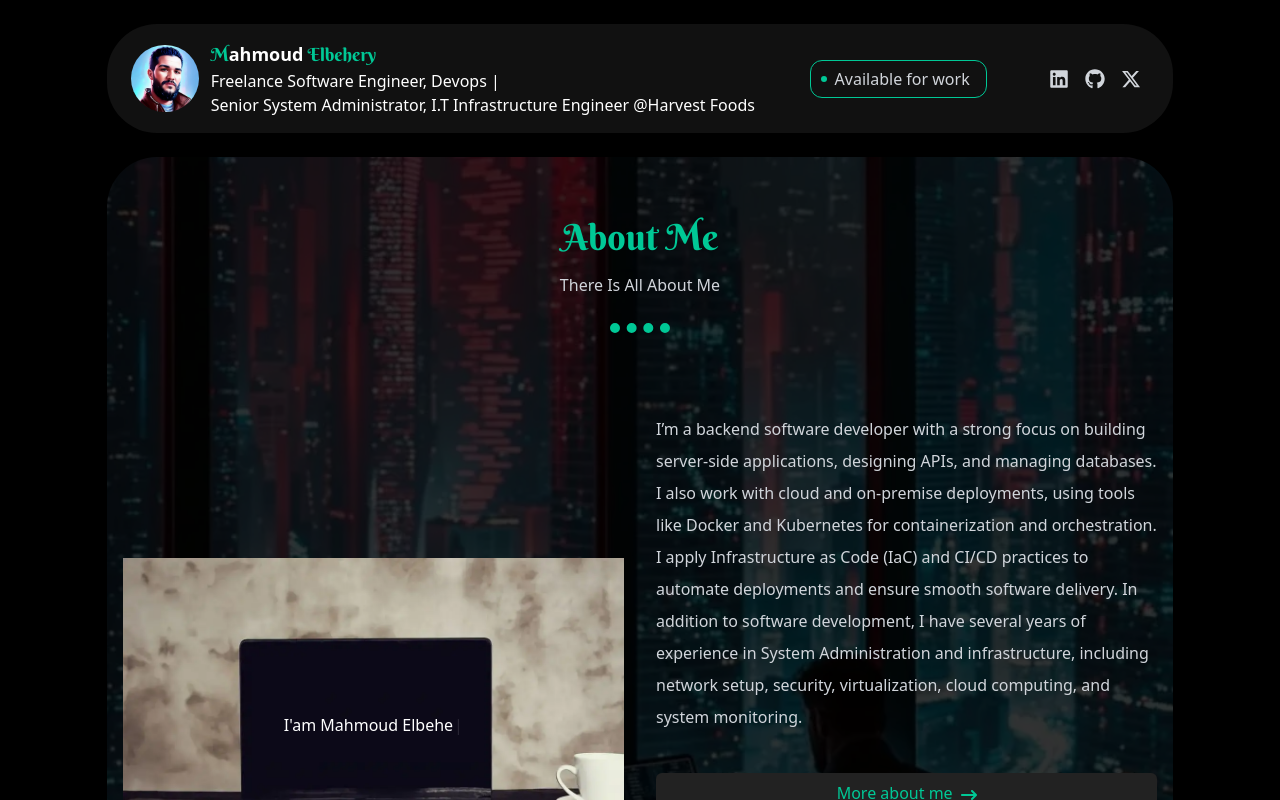
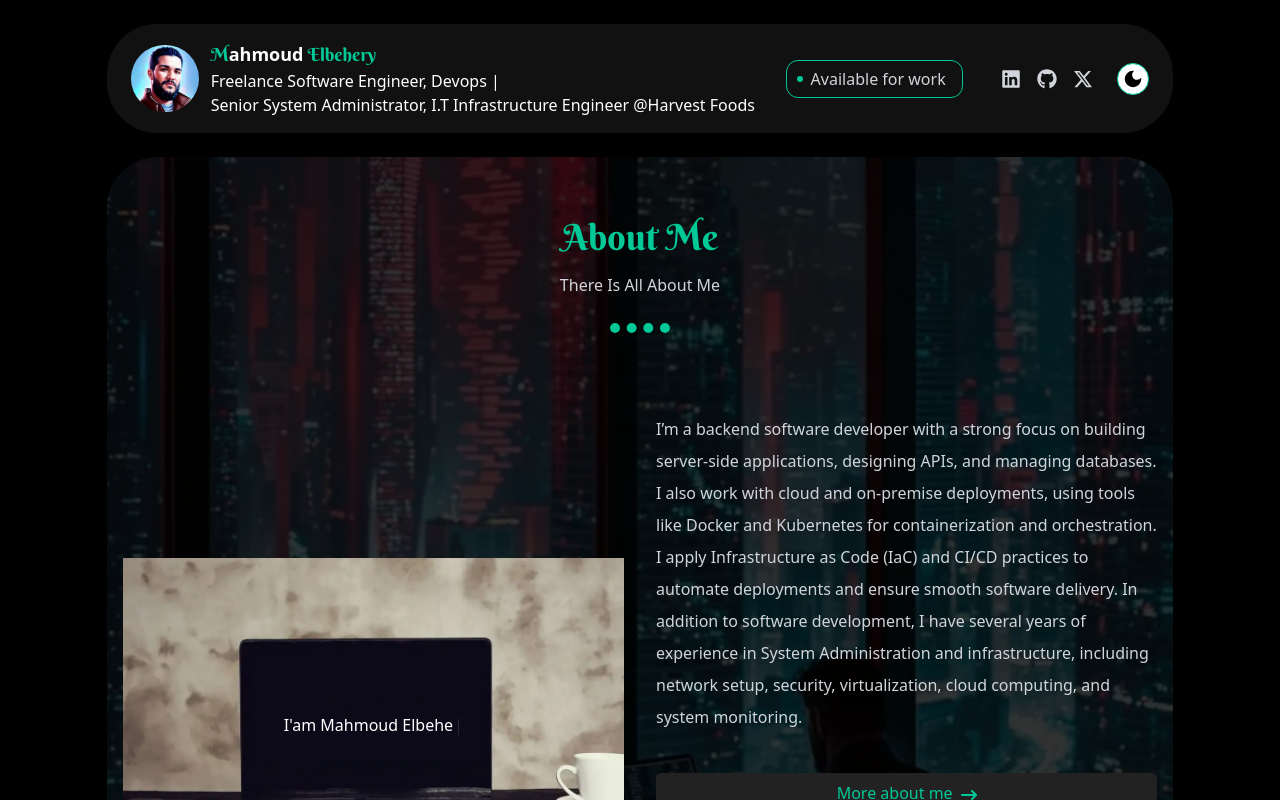
Before and after one commit to mahmoudramy93/portfolio, a Next.js app: page / in a window 1280 px wide. Shown: the top 800 px of the page. Built offline with nearby package versions, Linux system fonts and the light colour scheme.

Commit message:
feat: :sparkles: add dark mode

```diff
--- a/package.json
+++ b/package.json
@@ -10,6 +10,7 @@
   },
   "dependencies": {
     "next": "^14.2.12",
+    "next-themes": "^0.3.0",
     "react": "^18",
     "react-dom": "^18",
     "react-hook-form": "^7.53.0",
--- /dev/null
+++ b/src/app/Providers.tsx
@@ -0,0 +1,17 @@
+"use client";
+import { ThemeProvider } from "next-themes";
+
+type TProvidersProps = {
+  children: React.ReactNode;
+  defaultTheme: string;
+  attribute: string;
+};
+const Providers = ({ children }: TProvidersProps) => {
+  return (
+    <ThemeProvider>
+      <div className="">{children}</div>
+    </ThemeProvider>
+  );
+};
+
+export default Providers;
--- a/src/app/layout.tsx
+++ b/src/app/layout.tsx
@@ -1,8 +1,8 @@
 import type { Metadata } from "next";
 import "./globals.css";
 
-
 import { Header } from "@/components/common";
+import Providers from "./Providers";
 
 export const metadata: Metadata = {
   title: "Mahmoud Elbehery",
@@ -17,9 +17,11 @@ export default function RootLayout({
 }>) {
   return (
     <html lang="en">
-      <body className="lg:w-5/6 mx-auto bg-black w-screen h-[6000px]">
-        <Header />
-        {children}
+      <body className="lg:w-5/6 mx-auto   bg-black  w-screen h-screen">
+        <Providers defaultTheme="system" attribute="class">
+          <Header />
+          {children}
+        </Providers>
       </body>
     </html>
   );
--- /dev/null
+++ b/src/components/ThemeSwitcher.tsx
@@ -0,0 +1,38 @@
+"use client";
+
+import { useState, useEffect } from "react";
+import { useTheme } from "next-themes";
+import { MdDarkMode, MdLightMode } from "react-icons/md";
+
+const ThemeSwitcher = () => {
+  const [mounted, setMounted] = useState(false);
+  const { theme, setTheme, systemTheme } = useTheme();
+  const currentTheme = theme === "system" ? systemTheme : theme;
+
+  useEffect(() => {
+    setMounted(true);
+  }, []);
+
+  if (!mounted) {
+    return null;
+  }
+
+  return (
+    <div className="ml-4">
+      {mounted &&
+        (currentTheme === "dark" ? (
+          <MdLightMode
+            onClick={() => setTheme("light")}
+            className="text-white cursor-pointer border border-tealGreen w-8 h-8 p-1  rounded-full transition-all duration-500 hover:text-amber-500 hover:bg-black "
+          />
+        ) : (
+          <MdDarkMode
+            onClick={() => setTheme("dark")}
+            className="text-black bg-white cursor-pointer border border-tealGreen w-8 h-8 p-1  rounded-full transition-all duration-500 hover:text-amber-500 hover:bg-black "
+          />
+        ))}
+    </div>
+  );
+};
+
+export default ThemeSwitcher;
--- a/src/components/common/Header.tsx
+++ b/src/components/common/Header.tsx
@@ -2,6 +2,7 @@ import Image from "next/image";
 import Link from "next/link";
 import { FaGithub, FaLinkedin } from "react-icons/fa";
 import { FaXTwitter } from "react-icons/fa6";
+import ThemeSwitcher from "../ThemeSwitcher";
 
 type TSocialLinkProps = {
   href: string;
@@ -22,7 +23,10 @@ const SocialLink = ({ href, ariaLabel, Icon }: TSocialLinkProps) => (
 
 const Header = () => {
   return (
-    <header className="px-6 py-4 rounded-[50px] my-6 bg-darkColor" id="header">
+    <header
+      className="px-6 py-4 rounded-[50px] my-6 bg-darkColor  "
+      id="header"
+    >
       <div className="flex flex-col lg:flex-row items-center gap-4 justify-between ">
         <div className="flex flex-col lg:flex-row items-center text-center lg:text-start justify-center md:justify-start gap-3">
           <Link href="/" aria-label="go to home page">
@@ -51,7 +55,7 @@ const Header = () => {
         </div>
 
         <div className="relative border border-tealGreen rounded-xl pl-6 pr-4 py-1.5 before:content-[''] before:absolute before:w-[6px] before:h-[6px] before:rounded-full before:bg-tealGreen before:top-1/2 before:left-[10px] before:transform before:-translate-y-1/2">
-          <p className="text-gray-300 ">Available for work</p>
+          <p className="text-gray-300">Available for work</p>
         </div>
 
         <div className="flex items-center">
@@ -70,6 +74,7 @@ const Header = () => {
             ariaLabel="X (formerly Twitter) profile of Mahmoud Elbehery"
             Icon={FaXTwitter}
           />
+          <ThemeSwitcher />
         </div>
       </div>
     </header>
--- a/tailwind.config.ts
+++ b/tailwind.config.ts
@@ -19,6 +19,7 @@ const config: Config = {
       },
     },
   },
+  darkMode:'class',
   plugins: [],
 };
 export default config;
```
Also changed, not shown: src/components/index.ts (+7 -0 lines), 1 other file (tests, documents, lock files or other folders).
